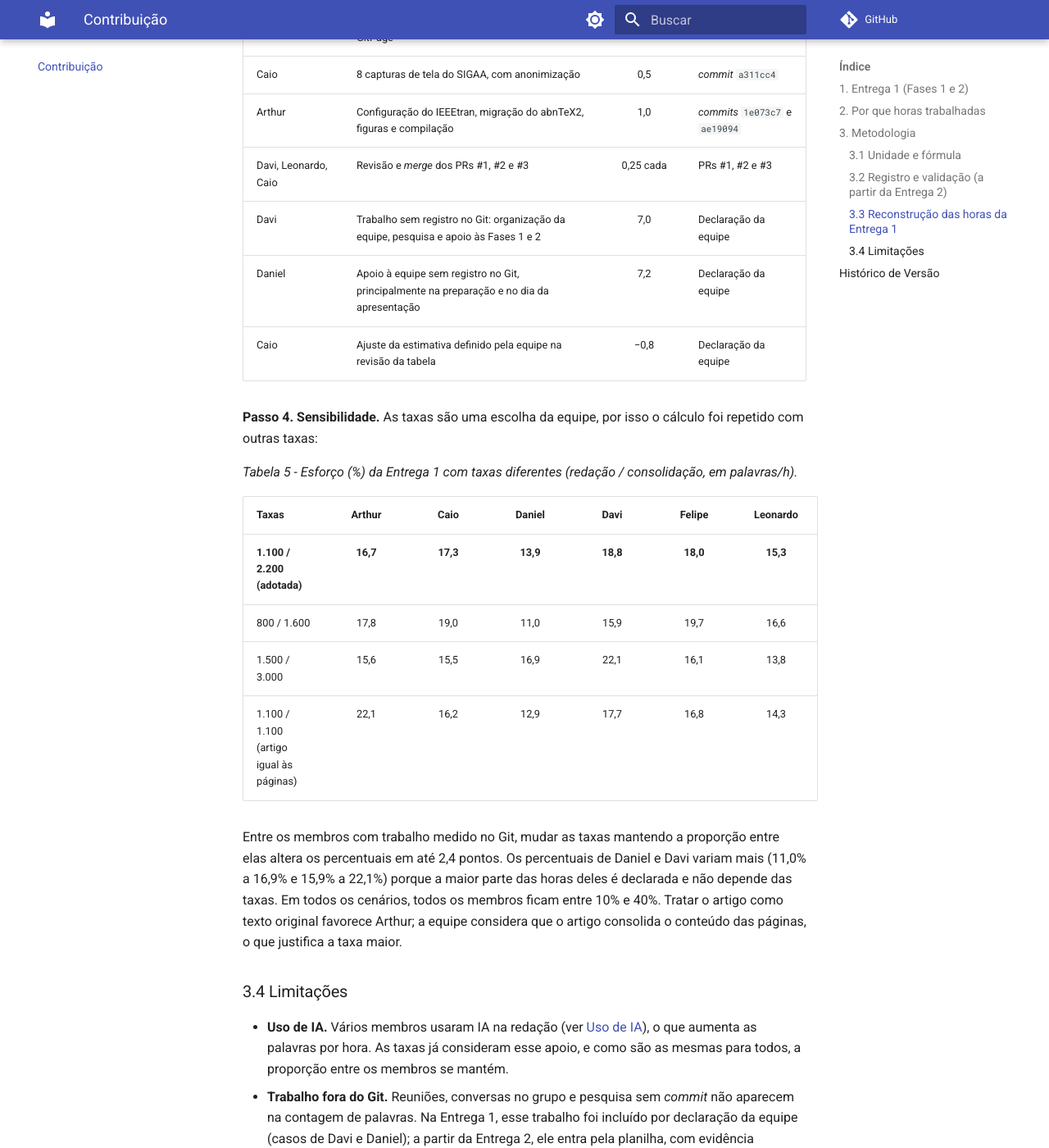
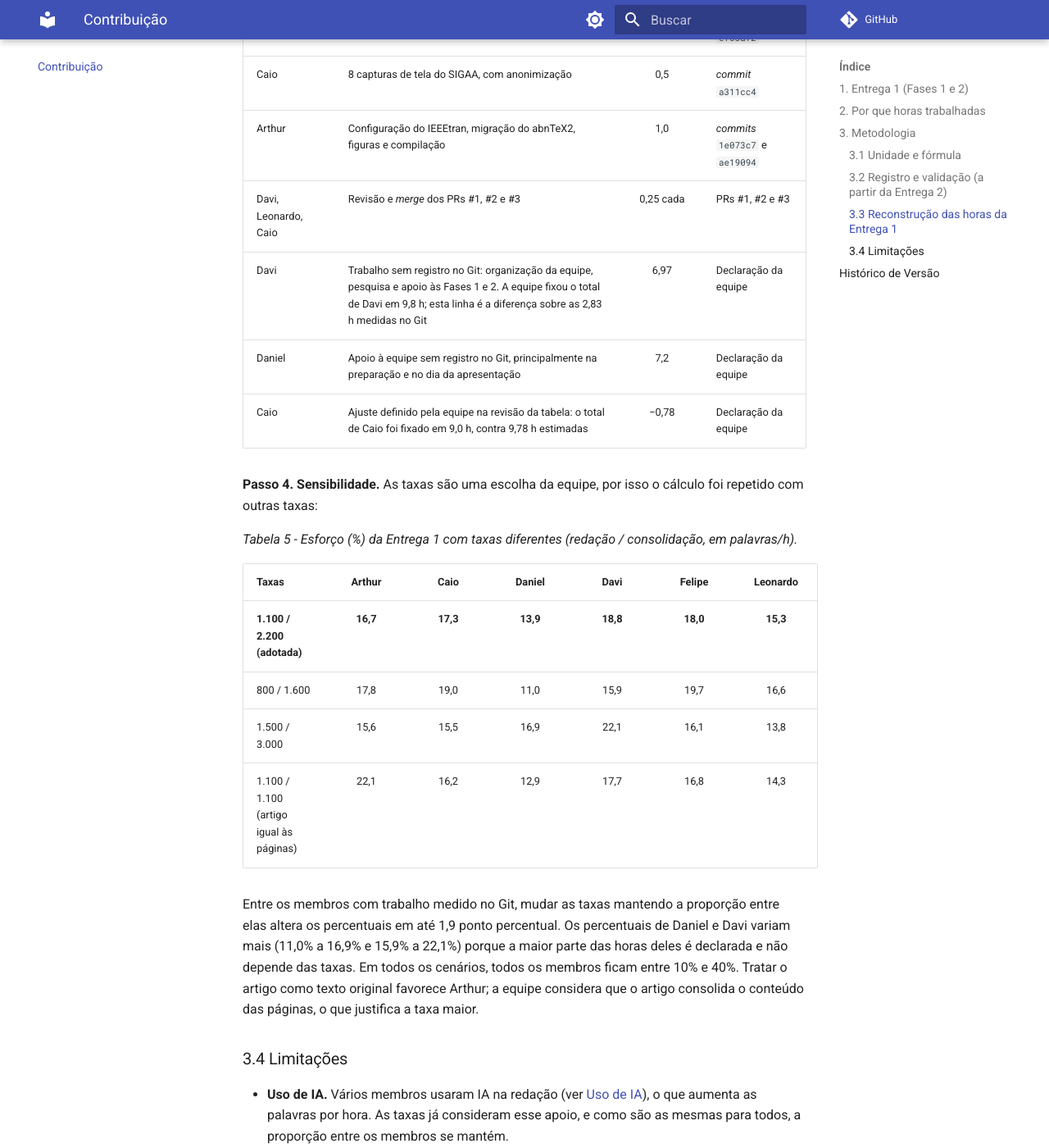
Before and after one commit to FCTE-Qualidade-de-Software-1/2026-2_T02_ADELE_GOLDSTINE, an MkDocs documentation site: the page built from docs/contribuicao.md, in a window 1280 px wide and 1400 px high, scrolled down 4272 px. Shown: the whole window at 82% size. Built offline with MkDocs 1.6.1 and Material for MkDocs 9.7.7, drawn with Linux system fonts in a browser that asks for light colours; comment, search, counter and statistics services are not loaded; some of the changed text lies outside the part shown.

Commit message:
[D12] Corrige a tabela de contribuição e o script de esforço
Preenche a matrícula de Caio, descreve as horas declaradas de Davi e
Caio como a diferença para os totais fixados pela equipe (os valores
ficam iguais aos da planilha) e corrige a variação máxima da análise de
sensibilidade para 1,9 ponto percentual. O script deixa de falhar
quando a entrega ainda não tem horas registradas.

```diff
--- a/docs/contribuicao.md
+++ b/docs/contribuicao.md
@@ -89,9 +89,9 @@ Como não havia registro de horas na Entrega 1, as horas foram estimadas por **e
 | Caio | 8 capturas de tela do SIGAA, com anonimização | 0,5 | *commit* `a311cc4` |
 | Arthur | Configuração do IEEEtran, migração do abnTeX2, figuras e compilação | 1,0 | *commits* `1e073c7` e `ae19094` |
 | Davi, Leonardo, Caio | Revisão e *merge* dos PRs #1, #2 e #3 | 0,25 cada | PRs #1, #2 e #3 |
-| Davi | Trabalho sem registro no Git: organização da equipe, pesquisa e apoio às Fases 1 e 2 | 7,0 | Declaração da equipe |
+| Davi | Trabalho sem registro no Git: organização da equipe, pesquisa e apoio às Fases 1 e 2. A equipe fixou o total de Davi em 9,8 h; esta linha é a diferença sobre as 2,83 h medidas no Git | 6,97 | Declaração da equipe |
 | Daniel | Apoio à equipe sem registro no Git, principalmente na preparação e no dia da apresentação | 7,2 | Declaração da equipe |
-| Caio | Ajuste da estimativa definido pela equipe na revisão da tabela | −0,8 | Declaração da equipe |
+| Caio | Ajuste definido pela equipe na revisão da tabela: o total de Caio foi fixado em 9,0 h, contra 9,78 h estimadas | −0,78 | Declaração da equipe |
 
 **Passo 4. Sensibilidade.** As taxas são uma escolha da equipe, por isso o cálculo foi repetido com outras taxas:
 
@@ -104,7 +104,7 @@ Como não havia registro de horas na Entrega 1, as horas foram estimadas por **e
 | 1.500 / 3.000 | 15,6 | 15,5 | 16,9 | 22,1 | 16,1 | 13,8 |
 | 1.100 / 1.100 (artigo igual às páginas) | 22,1 | 16,2 | 12,9 | 17,7 | 16,8 | 14,3 |
 
-Entre os membros com trabalho medido no Git, mudar as taxas mantendo a proporção entre elas altera os percentuais em até 2,4 pontos. Os percentuais de Daniel e Davi variam mais (11,0% a 16,9% e 15,9% a 22,1%) porque a maior parte das horas deles é declarada e não depende das taxas. Em todos os cenários, todos os membros ficam entre 10% e 40%. Tratar o artigo como texto original favorece Arthur; a equipe considera que o artigo consolida o conteúdo das páginas, o que justifica a taxa maior.
+Entre os membros com trabalho medido no Git, mudar as taxas mantendo a proporção entre elas altera os percentuais em até 1,9 ponto percentual. Os percentuais de Daniel e Davi variam mais (11,0% a 16,9% e 15,9% a 22,1%) porque a maior parte das horas deles é declarada e não depende das taxas. Em todos os cenários, todos os membros ficam entre 10% e 40%. Tratar o artigo como texto original favorece Arthur; a equipe considera que o artigo consolida o conteúdo das páginas, o que justifica a taxa maior.
 
 ### 3.4 Limitações
 
@@ -121,3 +121,4 @@ Entre os membros com trabalho medido no Git, mudar as taxas mantendo a proporç
 | 1.2 | 24/10/2026 | Metodologia de esforço por horas trabalhadas, estimativa das horas da Entrega 1 e percentuais | Caio Borges |
 | 1.3 | 24/10/2026 | Taxas calibradas para no máximo 10 h por membro e inclusão do trabalho de Davi fora do repositório | Caio Borges |
 | 1.4 | 24/10/2026 | Horas declaradas pela equipe para Daniel e Davi e ajuste das horas de Caio | Caio Borges |
+| 1.5 | 03/11/2026 | Matrícula de Caio, descrição das horas declaradas de Davi e Caio e correção da análise de sensibilidade | Caio Borges |
```
Also changed, not shown: other parts of docs/contribuicao.md (+1 -1 lines), 2 other files.
